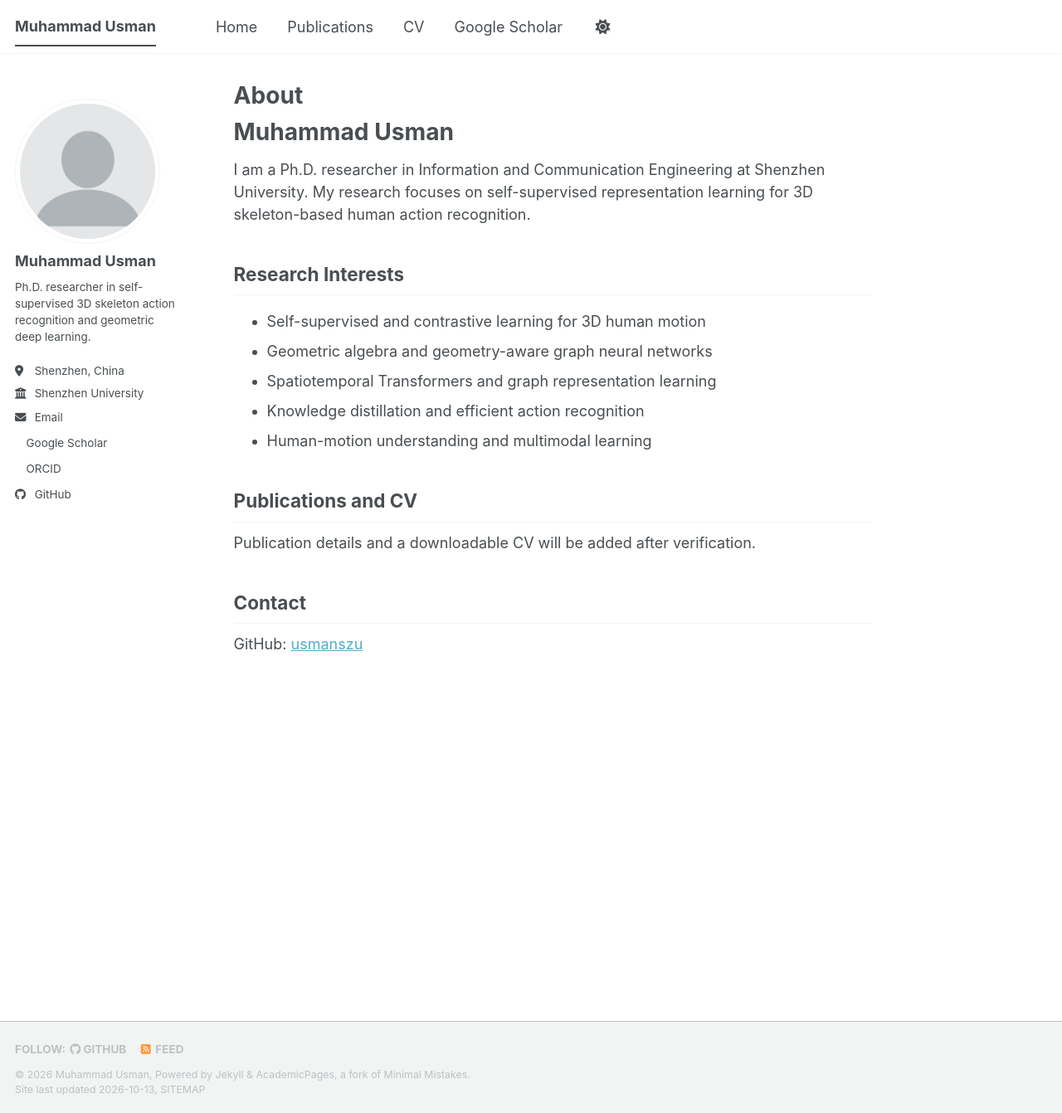
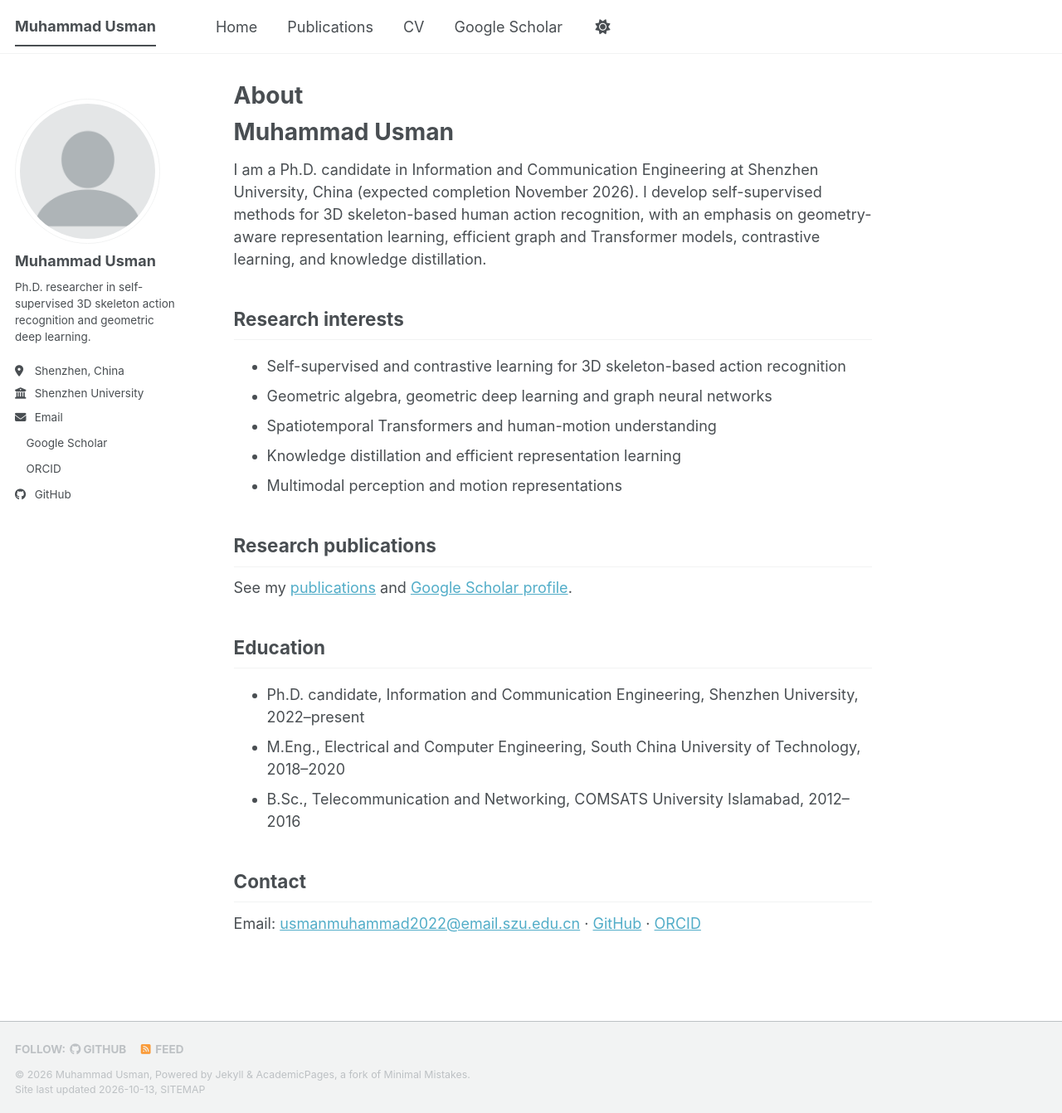
Before and after one commit to usmanszu/usmanszu.github.io, a Jekyll site: the page built from _pages/about.md, in a window 1280 px wide and 1342 px high. Shown: the whole window at 83% size. Built offline with Jekyll 4.4.1, drawn with Linux system fonts in a browser that asks for light colours; a style sheet for code colours, icons or effects is not loaded.

Commit message:
Update homepage with verified academic biography

```diff
--- a/_pages/about.md
+++ b/_pages/about.md
@@ -9,20 +9,26 @@ redirect_from:
 
 # Muhammad Usman
 
-I am a Ph.D. researcher in Information and Communication Engineering at Shenzhen University. My research focuses on self-supervised representation learning for 3D skeleton-based human action recognition.
+I am a Ph.D. candidate in Information and Communication Engineering at Shenzhen University, China (expected completion November 2026). I develop self-supervised methods for 3D skeleton-based human action recognition, with an emphasis on geometry-aware representation learning, efficient graph and Transformer models, contrastive learning, and knowledge distillation.
 
-## Research Interests
+## Research interests
 
-- Self-supervised and contrastive learning for 3D human motion
-- Geometric algebra and geometry-aware graph neural networks
-- Spatiotemporal Transformers and graph representation learning
-- Knowledge distillation and efficient action recognition
-- Human-motion understanding and multimodal learning
+- Self-supervised and contrastive learning for 3D skeleton-based action recognition
+- Geometric algebra, geometric deep learning and graph neural networks
+- Spatiotemporal Transformers and human-motion understanding
+- Knowledge distillation and efficient representation learning
+- Multimodal perception and motion representations
 
-## Publications and CV
+## Research publications
 
-Publication details and a downloadable CV will be added after verification.
+See my [publications](/publications/) and [Google Scholar profile](https://scholar.google.com/citations?user=tYJWV8UAAAAJ&hl=en).
+
+## Education
+
+- Ph.D. candidate, Information and Communication Engineering, Shenzhen University, 2022–present
+- M.Eng., Electrical and Computer Engineering, South China University of Technology, 2018–2020
+- B.Sc., Telecommunication and Networking, COMSATS University Islamabad, 2012–2016
 
 ## Contact
 
-GitHub: [usmanszu](https://github.com/usmanszu)
+Email: [usmanmuhammad2022@email.szu.edu.cn](mailto:usmanmuhammad2022@email.szu.edu.cn) · [GitHub](https://github.com/usmanszu) · [ORCID](https://orcid.org/0009-0008-9332-9724)
```
